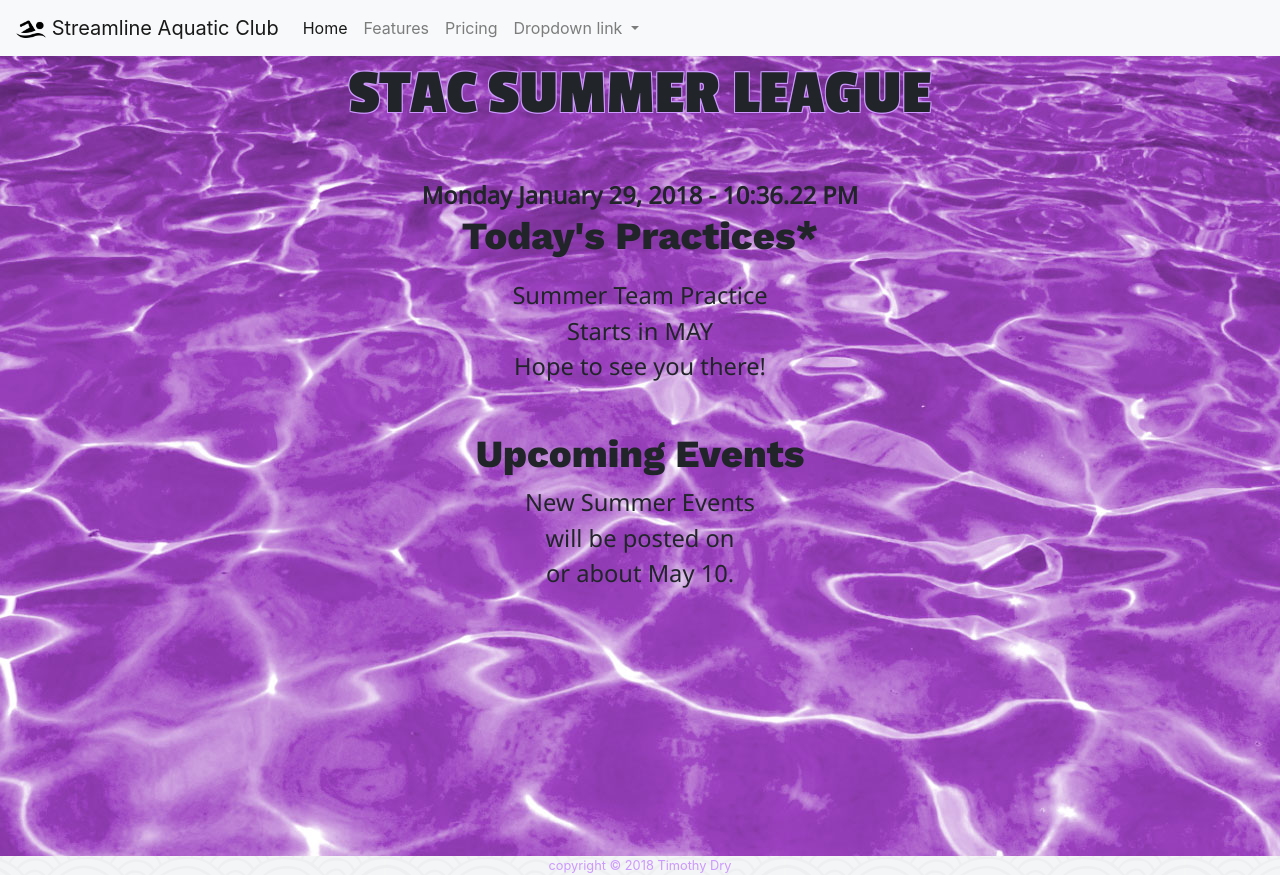
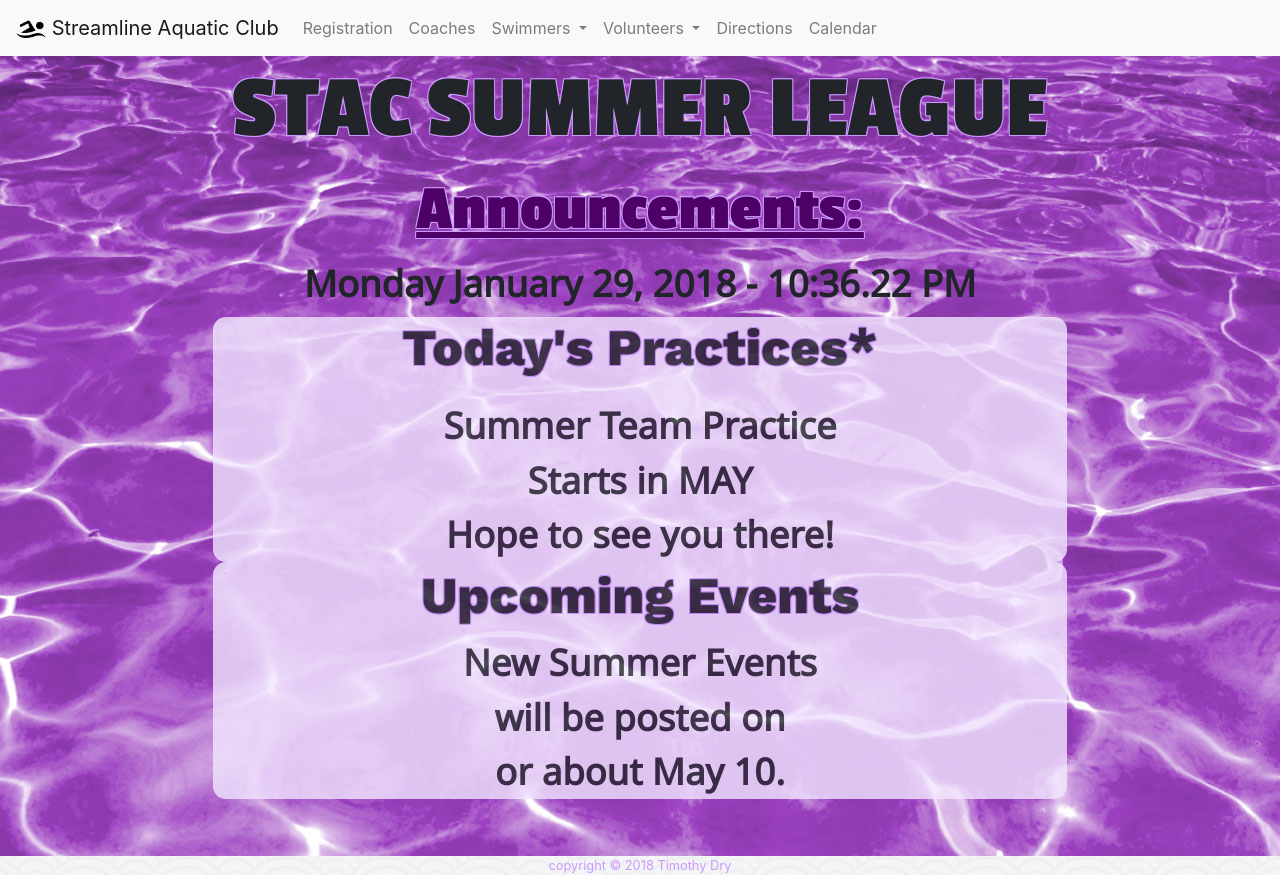
Before and after one commit to dryguy99/StacSummer, a PHP site: page / in a window 1280 px wide. Run offline with PHP 8.4, Linux system fonts and the light colour scheme; some libraries are stand-ins or nearby versions.

Commit message:
updated styling and navbar

```diff
--- a/assets/css/output.css
+++ b/assets/css/output.css
@@ -12,7 +12,7 @@ footer {
 
 .mytitle {
   font-family: "Passion One", cursive;
-  font-size: 5vw;
+  font-size: 7vw;
   text-shadow: -1px -1px 0 #cc99ff, 1px -1px 0 #cc99ff, -1px 1px 0 #cc99ff, 1px 1px 0 #cc99ff; }
 
 .month {
@@ -20,22 +20,36 @@ footer {
   margin-top: 1.5vw;
   padding-bottom: 0.5vw; }
 
+.mydecoration {
+  color: #4d0066;
+  text-shadow: -1px -1px 0 #cc99ff, 1px -1px 0 #cc99ff, -1px 1px 0 #cc99ff, 1px 1px 0 #cc99ff;
+  text-decoration: underline;
+  font-size: 5vw;
+  font-family: "Passion One", cursive; }
+
 #today {
-  margin-top: 1vw;
-  font-size: 3.5vw;
+  margin-bottom: 0.5vw;
+  font-size: 2.5vw;
   font-weight: 700; }
 
 #welcome, #schedule, #schedule3 {
-  font-size: 3vw;
+  font-size: 4vw;
   font-weight: 500;
-  font-family: 'Work Sans', sans-serif; }
+  font-family: "Work Sans", sans-serif;
+  text-shadow: -1px -1px 0 #cc99ff, 1px -1px 0 #cc99ff, -1px 1px 0 #cc99ff, 1px 1px 0 #cc99ff; }
 
 #schedule {
   margin-bottom: 1.5vw; }
 
 #todayschedule, #today, #upevents {
-  font-size: 1.85vw;
-  font-family: 'Noto Sans', sans-serif; }
+  font-size: 2.85vw;
+  font-weight: 700;
+  font-family: "Noto Sans", sans-serif; }
+
+.mybkgd {
+  background-color: #f2e6ff;
+  opacity: 0.8;
+  border-radius: 1.0vw; }
 
 #mybody {
   color: white;
@@ -45,6 +59,9 @@ footer {
   padding: 1vw;
   border-radius: 2vw; }
 
+#schedule3 {
+  margin-top: 0.25vw; }
+
 @media screen and (max-width: 415px) {
   .schedule, #welcome, #schedule, #schedule3 {
     font-size: 6.5vw; }
--- a/index.html
+++ b/index.html
@@ -9,14 +9,14 @@
     <!-- Bootstrap CSS -->
     <link rel="stylesheet" href="assets/css/bootstrap.min.css" />
     <link rel="stylesheet" href="assets/css/output.css" />
-    <link href="https://fonts.googleapis.com/css?family=Passion+One:700" rel="stylesheet">
-    <link href="https://fonts.googleapis.com/css?family=Noto+Sans|Work+Sans:800" rel="stylesheet">
+    <link href="https://fonts.googleapis.com/css?family=Passion+One:700|Noto+Sans|Work+Sans:800" rel="stylesheet">
+    <!-- <link href="https://fonts.googleapis.com/css?family=Noto+Sans|Work+Sans:800" rel="stylesheet"> -->
     <script defer src="https://use.fontawesome.com/releases/v5.0.6/js/all.js"></script>
     <title>Streamline Aquatic Club Summer Team</title>
   </head>
   <body>
-    <!-- Image and text -->
-    <nav class="navbar navbar-expand-md navbar-light bg-light">
+    <!-- Collapsable Navigation Bar that uses Javascript to turn on/off page sections -->
+    <nav class="navbar navbar-expand-lg navbar-light bg-light">
       <a class="navbar-brand" href="#">
         <img src="assets/images/icons8-swimming-96.png" width="30" height="30" class="d-inline-block align-top" alt="Swimmer">
         Streamline Aquatic Club
@@ -26,28 +26,44 @@
       </button>
       <div class="collapse navbar-collapse" id="navbarNavDropdown">
         <ul class="navbar-nav">
-          <li class="nav-item active">
-            <a class="nav-link" href="#">Home <span class="sr-only">(current)</span></a>
+          <li class="nav-item">
+            <a class="nav-link" href="#">Registration <span class="sr-only">(current)</span></a>
           </li>
           <li class="nav-item">
-            <a class="nav-link" href="#">Features</a>
-          </li>
-          <li class="nav-item">
-            <a class="nav-link" href="#">Pricing</a>
+            <a class="nav-link" href="#">Coaches</a>
           </li>
           <li class="nav-item dropdown">
             <a class="nav-link dropdown-toggle" href="#" id="navbarDropdownMenuLink" data-toggle="dropdown" aria-haspopup="true" aria-expanded="false">
-                  Dropdown link
+                  Swimmers
             </a>
             <div class="dropdown-menu" aria-labelledby="navbarDropdownMenuLink">
-              <a class="dropdown-item" href="#">Action</a>
-              <a class="dropdown-item" href="#">Another action</a>
-              <a class="dropdown-item" href="#">Something else here</a>
+              <a class="dropdown-item" href="#">Practices</a>
+              <a class="dropdown-item" href="#">Meets</a>
+              <a class="dropdown-item" href="#">Sign Out Form</a>
+              <a class="dropdown-item" href="#">Scratch Form</a>
+              <a class="dropdown-item" href="#">Meet Directions</a>
             </div>
+          </li>
+          <li class="nav-item dropdown">
+            <a class="nav-link dropdown-toggle" href="#" id="navbarDropdownMenuLink" data-toggle="dropdown" aria-haspopup="true" aria-expanded="false">
+                  Volunteers
+            </a>
+            <div class="dropdown-menu" aria-labelledby="navbarDropdownMenuLink">
+              <a class="dropdown-item" href="#">Volunteer Sign Up</a>
+              <a class="dropdown-item" href="#">Officials</a>
+            </div>
+          </li>
+          <li class="nav-item">
+            <a class="nav-link" href="#">Directions</a>
+          </li>
+          <li class="nav-item">
+            <a class="nav-link" href="#">Calendar</a>
           </li>
         </ul>
       </div>
     </nav>
+
+    <!-- Main Page -->
     <div class="container-fluid main">
       <div class="row justify-content-center">
         <div class="col-xs-auto">
@@ -55,7 +71,7 @@
         </div>
       </div>
 
-        <br />
+      <h2 class="mydecoration text-center">Announcements:</h2>
 
         <div class="row justify-content-center">
      	 	<div class="col-md-auto">
@@ -65,7 +81,7 @@
      	</div>
 
      	<div class="row justify-content-center">
-     	 	<div class="col-md-auto">
+     	 	<div class="col-md-6 col-lg-8 mybkgd">
      	 		<h3 id="schedule" class="schedule text-center">Today's Practices*</h3>
      			<div id="todayschedule" class="text-center">
      			</div>
@@ -73,8 +89,8 @@
       </div>
 
       <div class="row justify-content-center">
-     		<div class="col-md-auto">
-     	 		<h3 id="schedule3" class="schedule text-center"><br>Upcoming Events</h3>
+     		<div class="col-md-6 col-lg-8 mybkgd">
+     	 		<h3 id="schedule3" class="schedule text-center">Upcoming Events</h3>
      			<div id="upevents" class="text-center">
      			</div>
      		</div>
```
Also changed, not shown: assets/sass/input.scss (+37 -7 lines), 1 other file.
